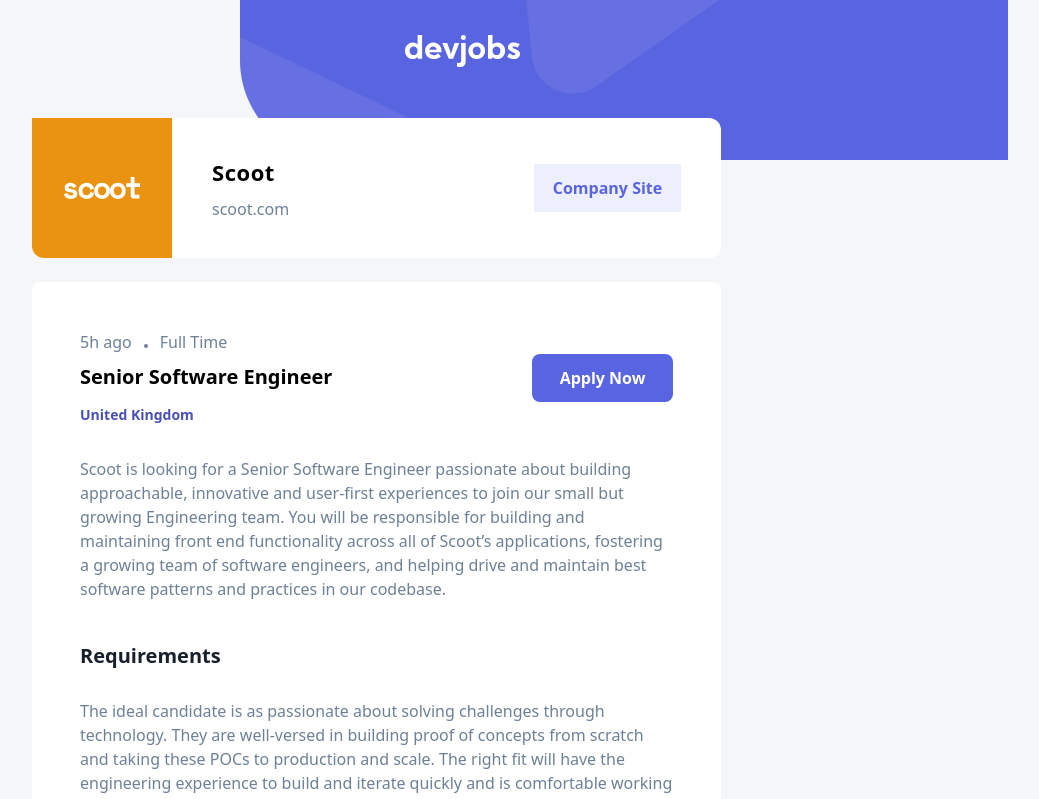
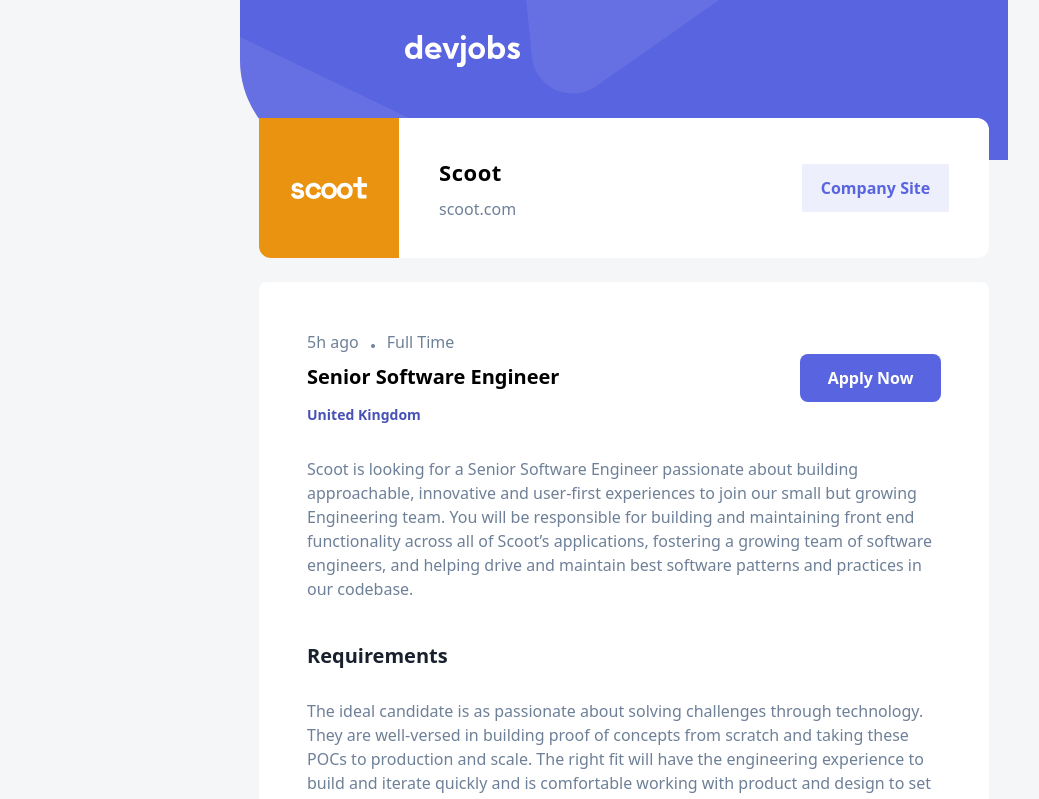
Before and after one commit to shaversj/devjobs-web-app, a Next.js app: page /job/1 in a window 1280 px wide. Shown: the top 799 px of the page, without its empty margins (16-1055 px from the left). Built offline with nearby package versions, Linux system fonts and the light colour scheme.

Commit message:
Center Job Details Page on Desktop

```diff
--- a/src/app/components/CompanyCard.js
+++ b/src/app/components/CompanyCard.js
@@ -4,7 +4,7 @@
   return (
     <>
       <div className={"relative z-30 -mt-[18px]"}>
-        <div className={"flex w-full flex-col items-center rounded-lg bg-white md:w-[689px] md:flex-row md:items-center md:rounded-xl"}>
+        <div className={"flex w-full flex-col items-center rounded-lg bg-white md:w-[689px] md:flex-row md:items-center md:rounded-xl lg:w-[730px]"}>
           <Logo logo={job.logo} company={job.company} varient={"card"} />
 
           <div className={"flex flex-col items-start md:pl-[40px]"}>
--- a/src/app/components/JobDetails.js
+++ b/src/app/components/JobDetails.js
@@ -4,7 +4,7 @@
 export default function JobDetails({ job }) {
   return (
     <>
-      <div className={"md:mx-[48px] md:w-[689px]"}>
+      <div className={"md:mx-[48px] md:w-[689px] lg:mx-auto lg:w-[730px]"}>
         <CompanyCard job={job} />
 
         <div className={"mt-6 w-full rounded-lg bg-white px-6 md:p-[48px]"}>
```
